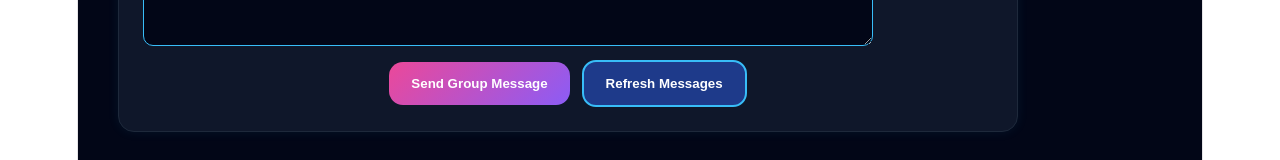
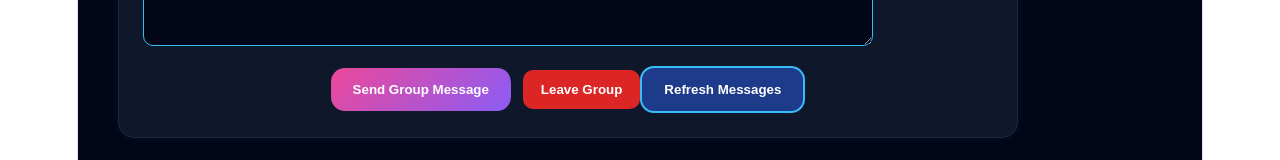
Before and after one commit to ThereseK02/secure-messaging-platform, a React (Vite) app in the folder secure-messaging-frontend/: page /groups in a window 1280 px wide. Shown: the part 1112-1272 px from the top of the page. Built offline with nearby package versions, Linux system fonts and the light colour scheme; no server answers; sample sign-in values are in the browser's storage.

Commit message:
Add leave group button

```diff
--- a/secure-messaging-frontend/src/pages/GroupChat.jsx
+++ b/secure-messaging-frontend/src/pages/GroupChat.jsx
@@ -112,6 +112,28 @@ async function refreshMessages() {
 showNotification("error", "Failed to send group message");
     }
   }
+async function leaveGroup() {
+  if (!selectedGroupId) {
+    showNotification("error", "Please select a group first");
+    return;
+  }
+
+  try {
+    await api.delete(`/api/groups/${selectedGroupId}/leave`);
+
+    showNotification("success", "You left the group successfully");
+    setSelectedGroupId("");
+    setMessages([]);
+    setMembers([]);
+    await loadGroups();
+  } catch (error) {
+    console.error(error);
+    showNotification(
+      "error",
+      error.response?.data?.error || "Failed to leave group"
+    );
+  }
+}
 
   useEffect(() => {
     loadGroups();
@@ -250,6 +272,10 @@ loadMembers(group.id);
           Send Group Message
         </button>
 
+<button style={styles.leaveButton} onClick={leaveGroup}>
+  Leave Group
+</button>
+
         <button
           style={styles.refreshButton}
 onClick={refreshMessages}
@@ -384,6 +410,18 @@ const styles = {
     cursor: "pointer",
     marginRight: "12px",
   },
+
+leaveButton: {
+  backgroundColor: "#dc2626",
+  color: "#ffffff",
+  border: "none",
+  padding: "12px 18px",
+  borderRadius: "10px",
+  cursor: "pointer",
+  fontWeight: "bold",
+  marginTop: "10px",
+},
+
   refreshButton: {
     backgroundColor: "#1e3a8a",
     color: "#ffffff",
```
